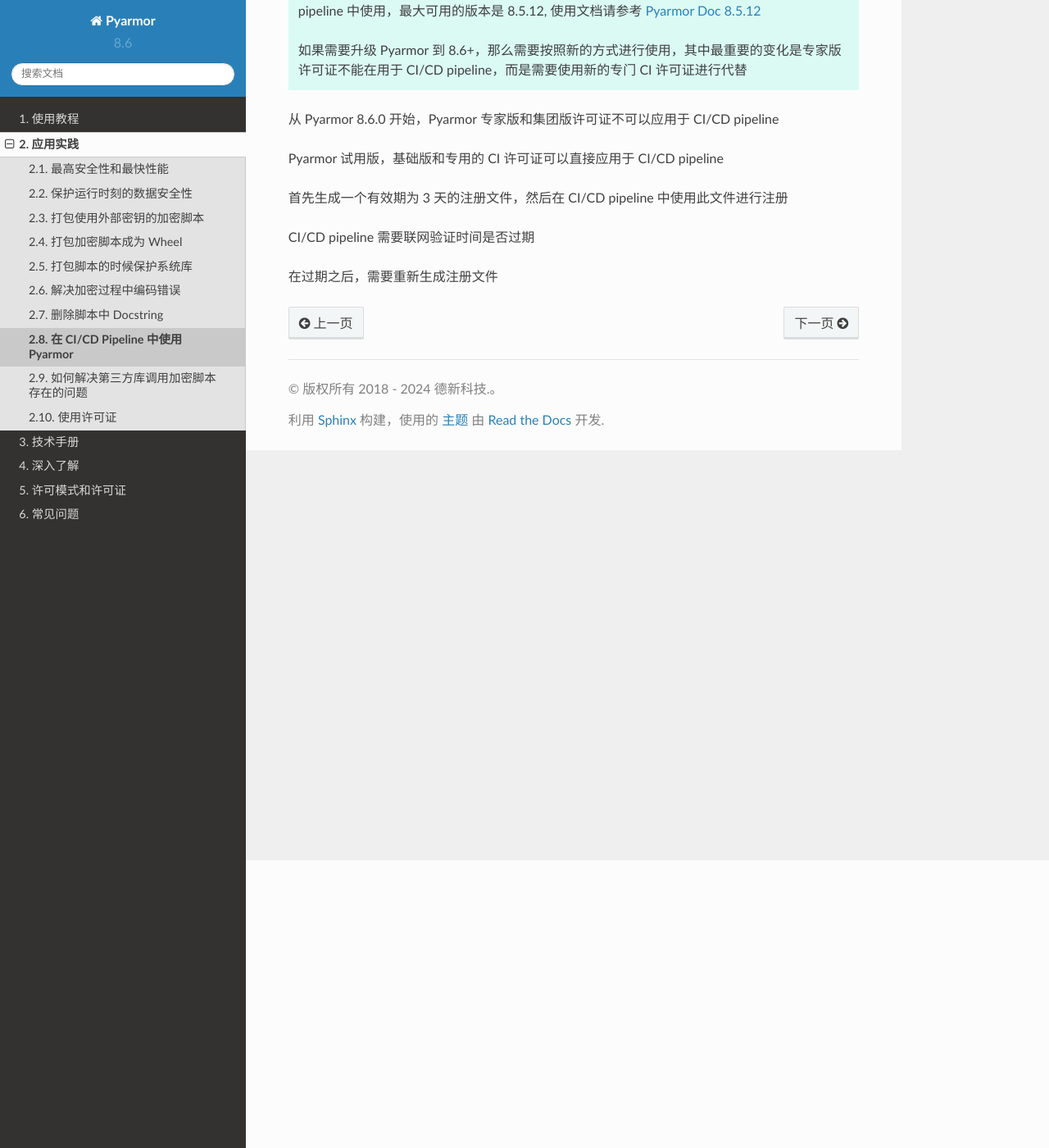
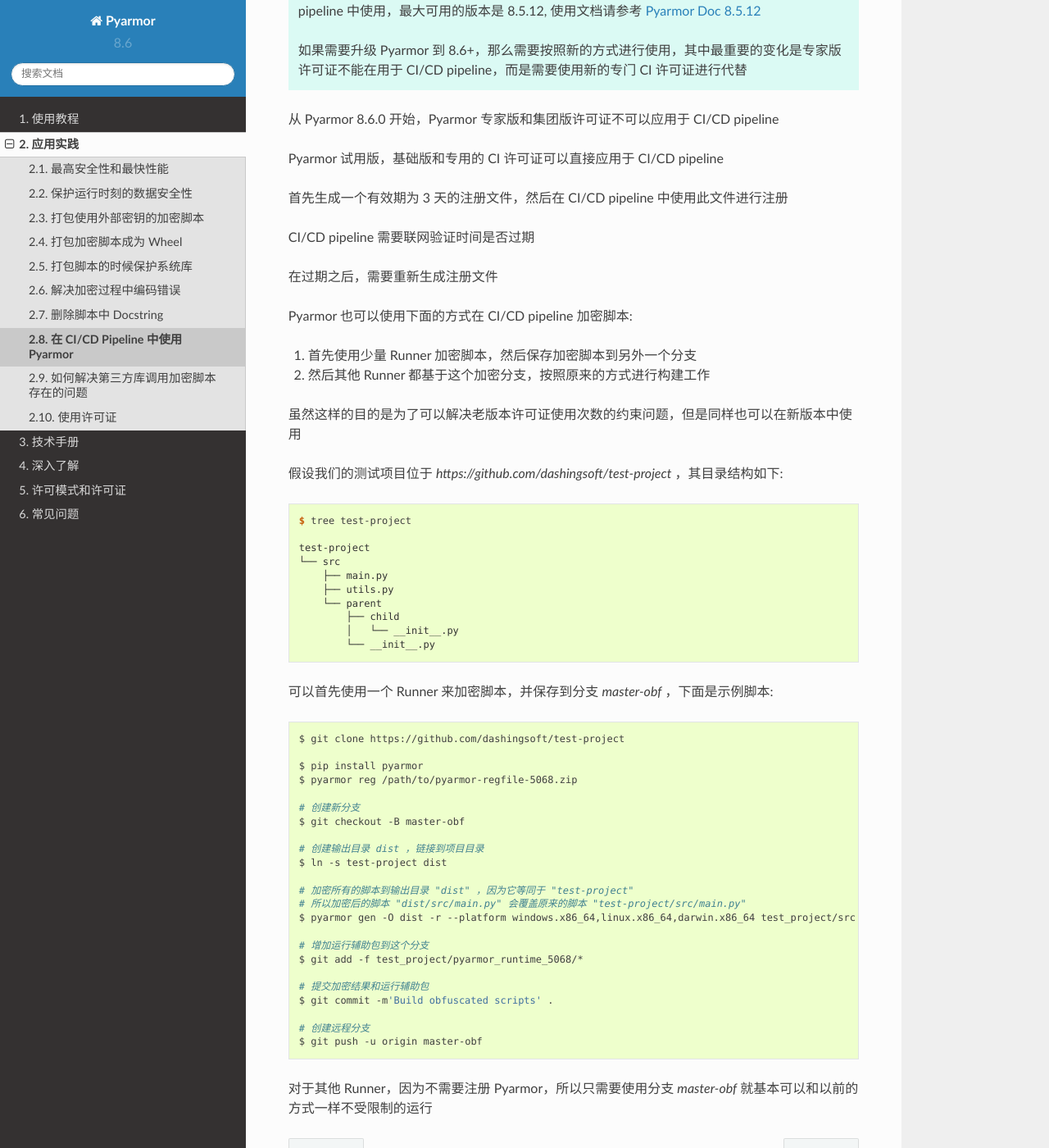
Before and after one commit to dashingsoft/pyarmor-docs-zh, a Sphinx documentation site: the page built from docs/how-to/ci.rst, in a window 1280 px wide and 1400 px high, scrolled down 351 px. Shown: the whole window at 82% size. Built offline with Sphinx 7.4.7 and the Read the Docs theme 2.0.0, drawn with Linux system fonts in a browser that asks for light colours.

Commit message:
Refine doc

```diff
--- a/docs/_common_definitions.txt
+++ b/docs/_common_definitions.txt
@@ -5,6 +5,7 @@
 .. _Pyarmor 7.x 在线文档: https://pyarmor.readthedocs.io/zh/v7.x/
 .. _Pyarmor 最终用户许可协议: https://github.com/dashingsoft/pyarmor/blob/master/LICENSE-ZH
 .. _MyCommerce Shopping: https://order.mycommerce.com/product?vendorid=200089125&productid=301044051
+.. _Pyarmor Shopping Cart: https://jondy.github.io/paypal/index.html
 
 .. |pyarmor| replace:: :doc:`pyarmor <man>`
 .. |Pyarmor| replace:: :term:`Pyarmor`
--- a/docs/how-to/ci.rst
+++ b/docs/how-to/ci.rst
@@ -27,4 +27,54 @@
 
 在过期之后，需要重新生成注册文件
 
+Pyarmor 也可以使用下面的方式在 CI/CD pipeline 加密脚本:
+
+1. 首先使用少量 Runner 加密脚本，然后保存加密脚本到另外一个分支
+2. 然后其他 Runner 都基于这个加密分支，按照原来的方式进行构建工作
+
+虽然这样的目的是为了可以解决老版本许可证使用次数的约束问题，但是同样也可以在新版本中使用
+
+假设我们的测试项目位于 `https://github.com/dashingsoft/test-project` ，其目录结构如下::
+
+    $ tree test-project
+
+    test-project
+    └── src
+        ├── main.py
+        ├── utils.py
+        └── parent
+            ├── child
+            │   └── __init__.py
+            └── __init__.py
+
+可以首先使用一个 Runner 来加密脚本，并保存到分支 `master-obf` ，下面是示例脚本:
+
+.. code-block:: bash
+
+    $ git clone https://github.com/dashingsoft/test-project
+
+    $ pip install pyarmor
+    $ pyarmor reg /path/to/pyarmor-regfile-5068.zip
+
+    # 创建新分支
+    $ git checkout -B master-obf
+
+    # 创建输出目录 dist ，链接到项目目录
+    $ ln -s test-project dist
+
+    # 加密所有的脚本到输出目录 "dist" ，因为它等同于 "test-project"
+    # 所以加密后的脚本 "dist/src/main.py" 会覆盖原来的脚本 "test-project/src/main.py"
+    $ pyarmor gen -O dist -r --platform windows.x86_64,linux.x86_64,darwin.x86_64 test_project/src
+
+    # 增加运行辅助包到这个分支
+    $ git add -f test_project/pyarmor_runtime_5068/*
+
+    # 提交加密结果和运行辅助包
+    $ git commit -m'Build obfuscated scripts' .
+
+    # 创建远程分支
+    $ git push -u origin master-obf
+
+对于其他 Runner，因为不需要注册 Pyarmor，所以只需要使用分支 `master-obf` 就基本可以和以前的方式一样不受限制的运行
+
 .. include:: ../_common_definitions.txt
```
